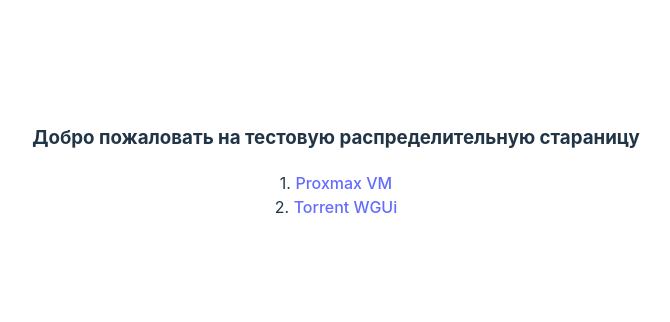
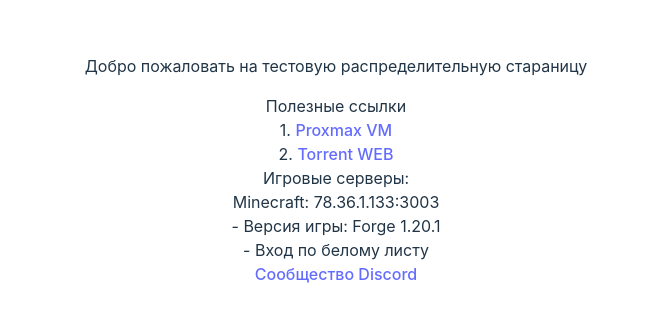
Before and after one commit to Lazard-Live/shp, a React (Vite) app: page / in a window 1280 px wide. Shown: the part 238-560 px from the top of the page, without its empty margins (304-974 px from the left). Built offline with nearby package versions, Linux system fonts and the light colour scheme.

Commit message:
Внесение краткой тестовой информации о ресурсах

```diff
--- a/src/App.jsx
+++ b/src/App.jsx
@@ -1,18 +1,30 @@
 import './App.css'
-import {Link} from "react-router-dom";
 
 function App() {
 
     return (
         <>
             <div>
-                <h3>Добро пожаловать на тестовую распределительную стараницу</h3>
+                <p>Добро пожаловать на тестовую распределительную стараницу</p>
 
-                <div>1. <a href={'https://78.36.1.133:80/'}>Proxmax VM</a></div>
-                <div> 2. <a href={'http://78.36.1.133:8080/'}> Torrent WGUi</a></div>
+                <div>Полезные ссылки
+                    <div>1. <a href={'https://78.36.1.133:80/'}>Proxmax VM</a></div>
+                    <div>2. <a href={'http://78.36.1.133:8080/'}> Torrent WEB</a></div>
+                </div>
+                <div>Игровые серверы:
+                    <div>Minecraft: 78.36.1.133:3003
+                        <div>- Версия игры: Forge 1.20.1</div>
+                        <div>- Вход по белому листу</div>
+                    </div>
+                </div>
 
+                <div>
+                    <a href={'https://discord.gg/D7rskdhQ'}>Сообщество Discord</a>
+
+                </div>
 
             </div>
+
         </>
     )
 }
```
